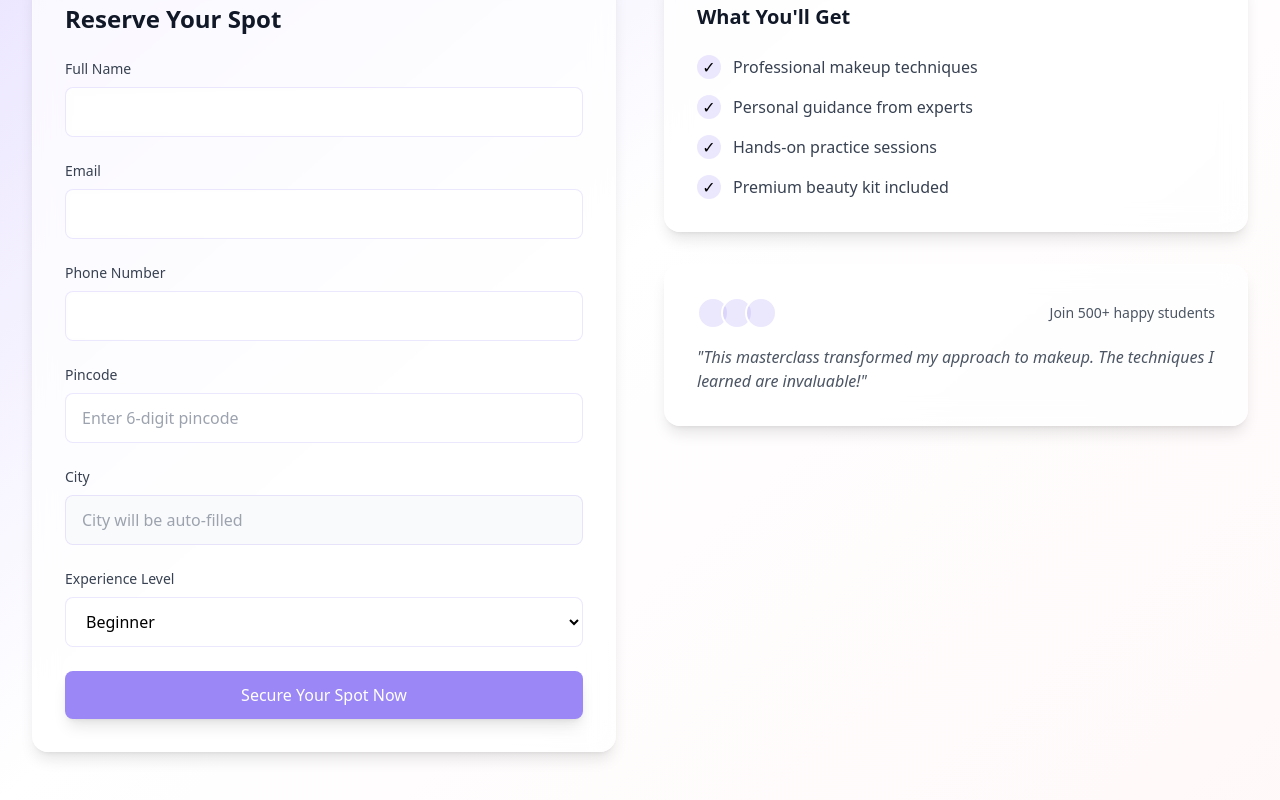
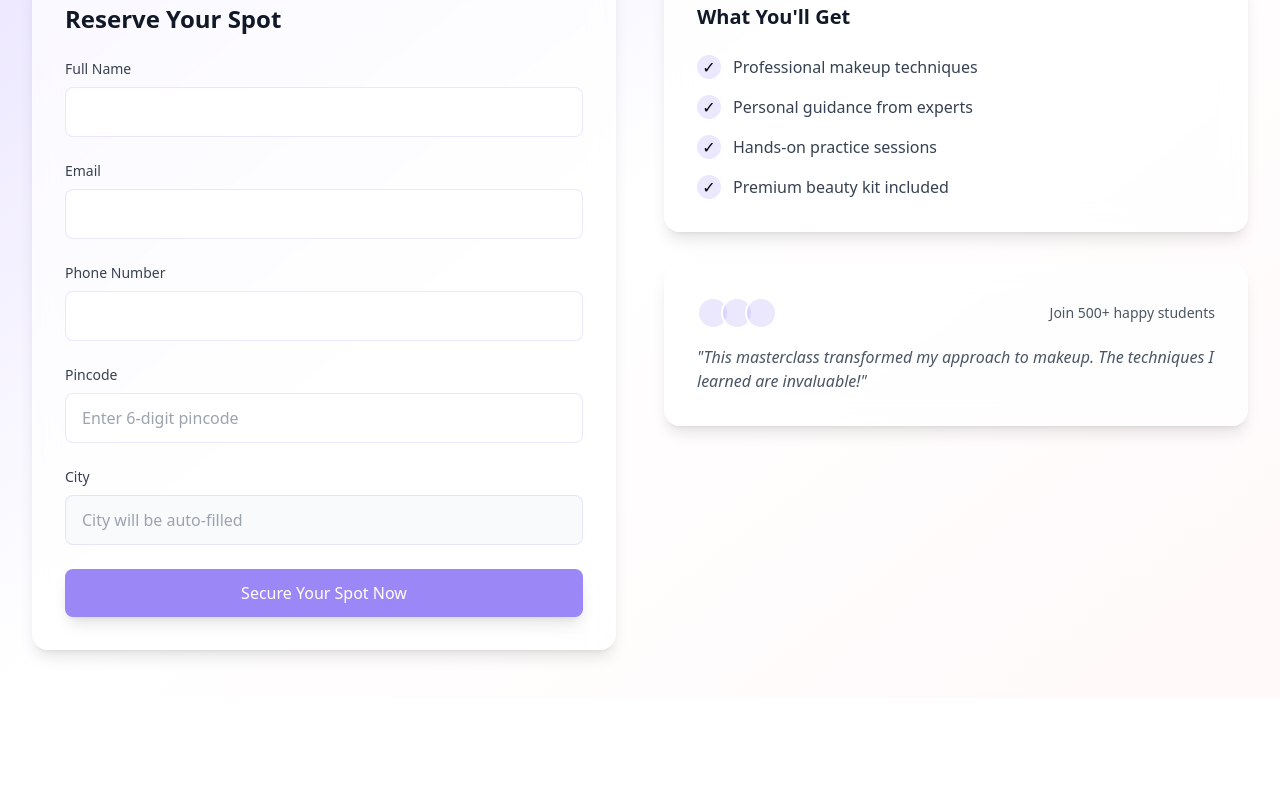
Before and after one commit to ADITYA-tp01/glam-signup-haven, a React (Vite) app: page / in a window 1280 px wide. Shown: the part 310-1110 px from the top of the page. After the commit the page ends 1008 px from the top, so only its background shows below. Built offline with nearby package versions, Linux system fonts and the light colour scheme.

Commit message:
Remove experience level
Removes the experience level selection from the form.

```diff
--- a/src/pages/Index.tsx
+++ b/src/pages/Index.tsx
@@ -10,7 +10,6 @@ const Index = () => {
     phone: "",
     pincode: "",
     city: "",
-    experience: "beginner",
   });
 
   const handlePincodeChange = async (e: React.ChangeEvent<HTMLInputElement>) => {
@@ -164,22 +163,6 @@ const Index = () => {
                   placeholder="City will be auto-filled"
                 />
               </div>
-              <div>
-                <label className="block text-sm font-medium text-gray-700 mb-2">
-                  Experience Level
-                </label>
-                <select
-                  className="form-input"
-                  value={formData.experience}
-                  onChange={(e) =>
-                    setFormData({ ...formData, experience: e.target.value })
-                  }
-                >
-                  <option value="beginner">Beginner</option>
-                  <option value="intermediate">Intermediate</option>
-                  <option value="advanced">Advanced</option>
-                </select>
-              </div>
               <button type="submit" className="btn-primary w-full">
                 Secure Your Spot Now
               </button>
```
